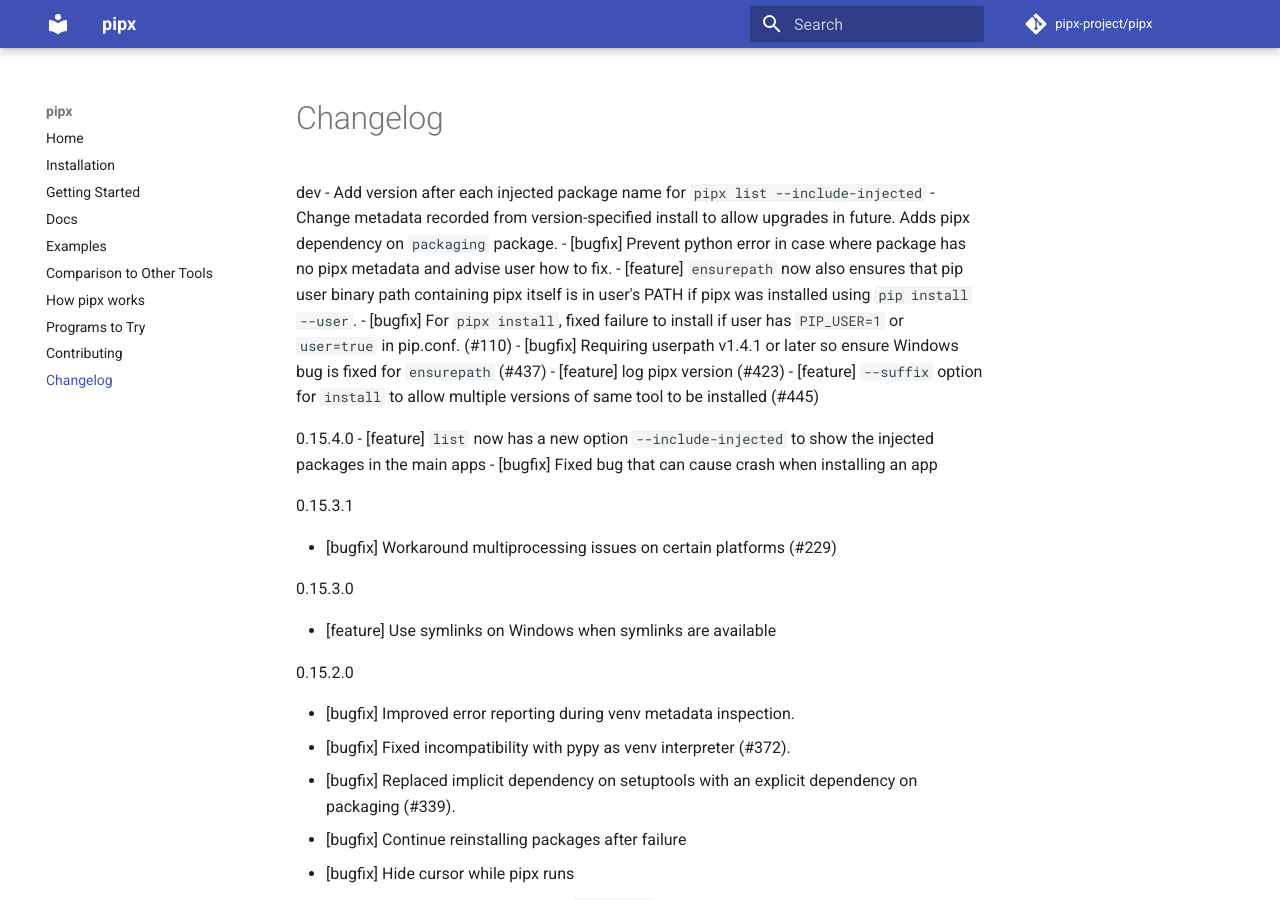
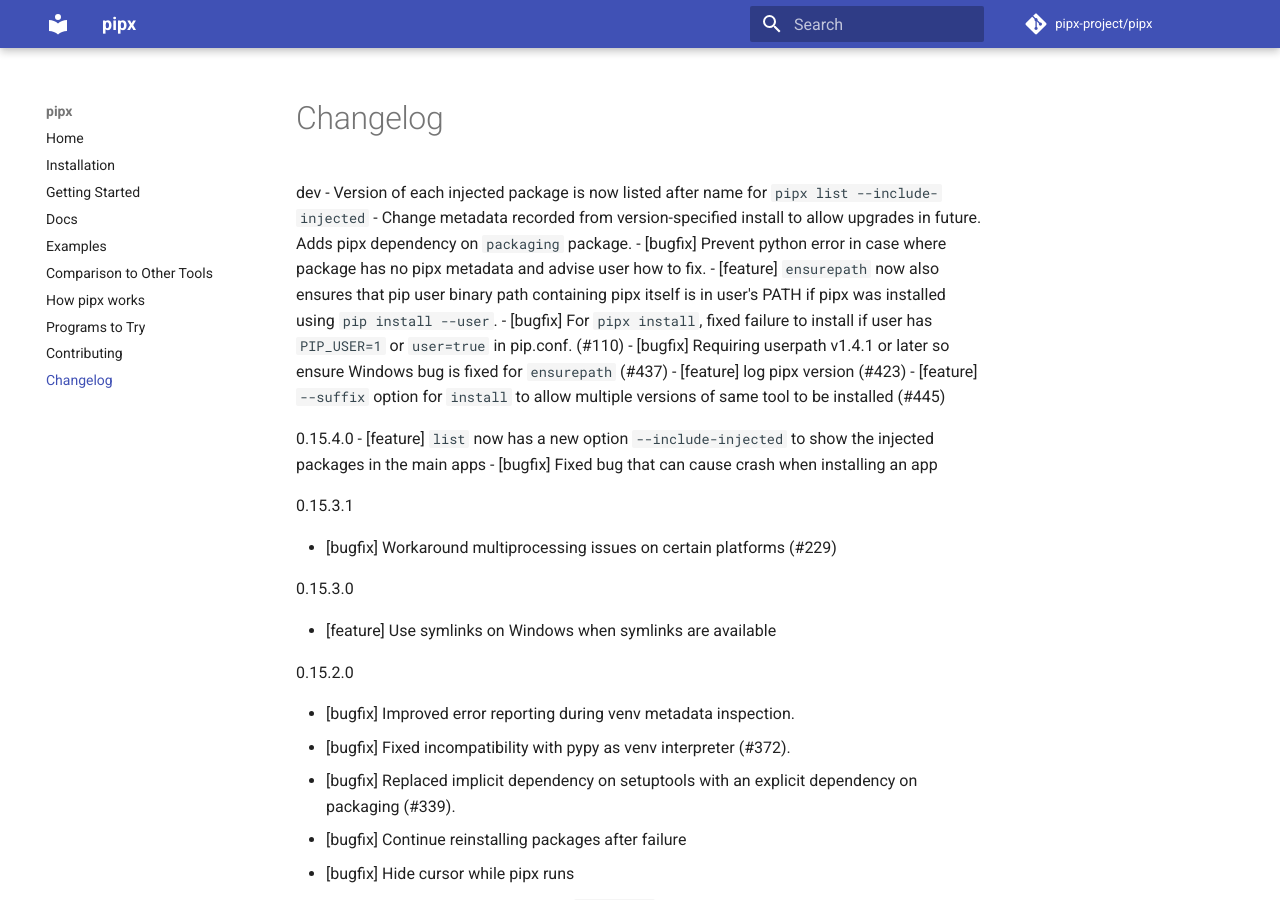
Before and after one commit to pypa/pipx, an MkDocs documentation site: the page built from docs/changelog.md, in a window 1280 px wide and 900 px high. Built offline with MkDocs 1.6.1 and Material for MkDocs 9.7.7, drawn with Linux system fonts in a browser that asks for light colours; comment, search, counter and statistics services are not loaded.

Commit message:
Clean up changelog entry.

```diff
--- a/docs/changelog.md
+++ b/docs/changelog.md
@@ -1,5 +1,5 @@
 dev
-- Add version after each injected package name for `pipx list --include-injected`
+- Version of each injected package is now listed after name for `pipx list --include-injected`
 - Change metadata recorded from version-specified install to allow upgrades in future.  Adds pipx dependency on `packaging` package.
 - [bugfix] Prevent python error in case where package has no pipx metadata and advise user how to fix.
 - [feature] `ensurepath` now also ensures that pip user binary path containing pipx itself is in user's PATH if pipx was installed using `pip install --user`.
```
